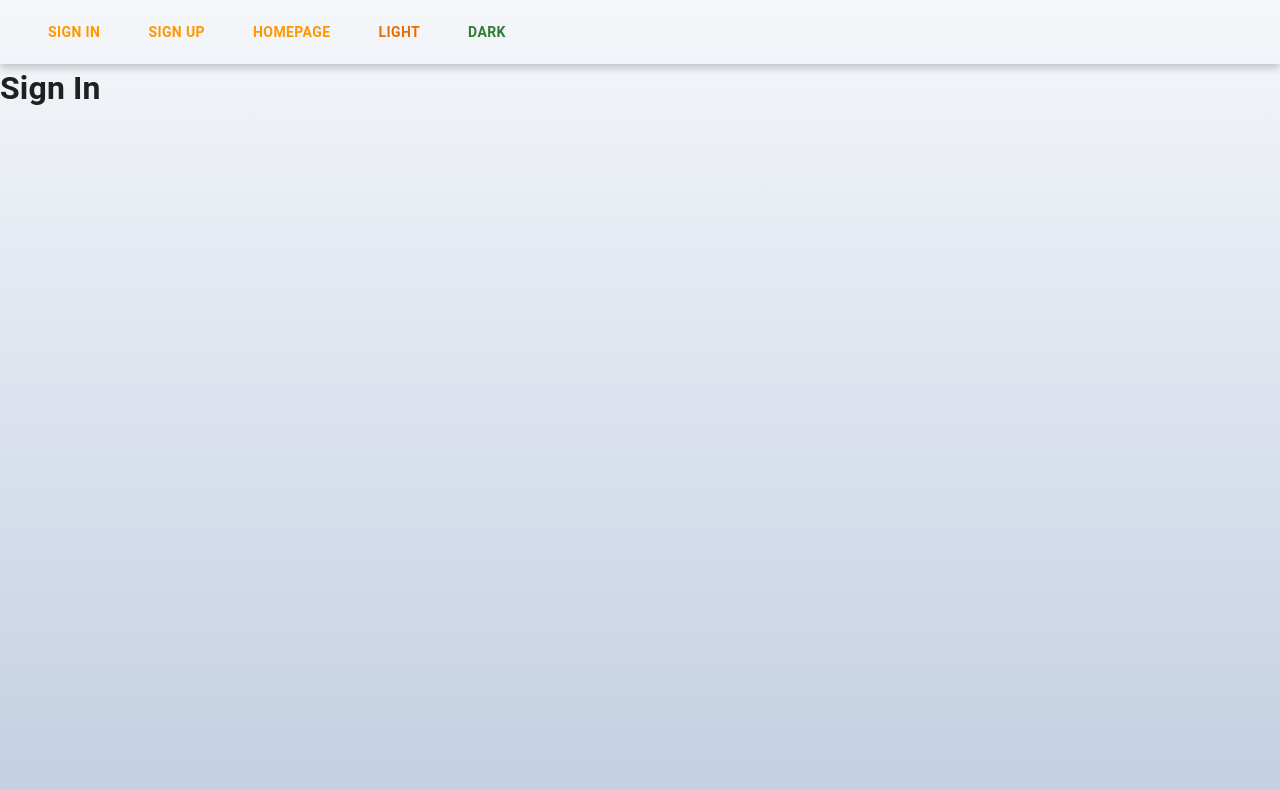
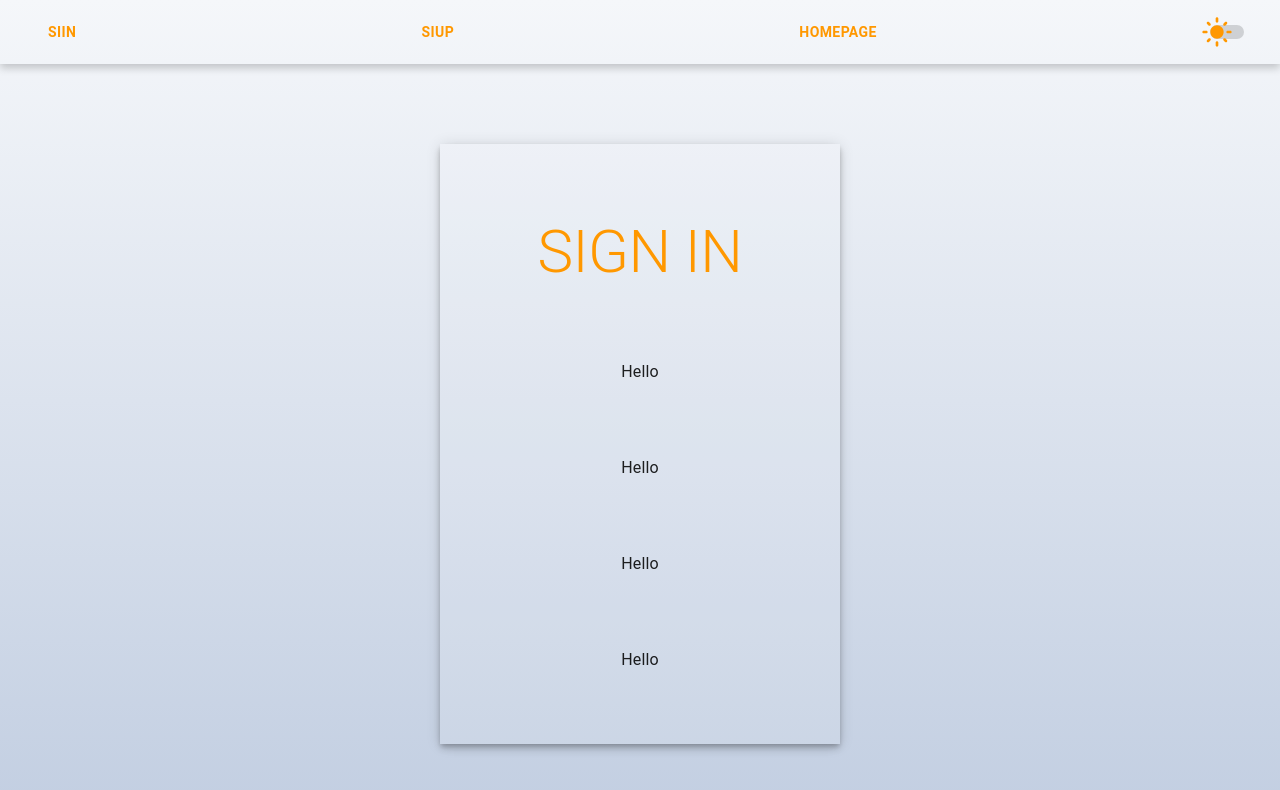
Before and after one commit to ZilionBits/game-store, a React (Vite) app in the folder GameStore-UI/: page /signin in a window 1280 px wide. Shown: the top 790 px of the page. Built offline with nearby package versions, Linux system fonts and the light colour scheme.

Commit message:
design improvements

```diff
--- /dev/null
+++ b/GameStore-UI/src/components/day-night-switch/DayNightSwitch.jsx
@@ -0,0 +1,45 @@
+import { styled, Switch } from "@mui/material";
+import { DarkMode, LightMode } from "@mui/icons-material";
+import { useColorScheme } from "@mui/material";
+
+const DayNightSwitch = () => {
+    const { mode, setMode } = useColorScheme();
+    if (!mode) {
+      return null;
+    }
+
+    const handleSwitchState = (event) => {
+      const isDarkMode = event.target.checked;
+      setMode(isDarkMode ? 'dark' : 'light');
+    };
+
+    const CustomDarkModeIcon = styled(DarkMode)({
+        position:'relative',
+        fontSize:'2rem',
+        bottom:'5.6px'
+    })
+
+    const CustomLightModeIcon = styled(LightMode)({
+        position:'relative',
+        fontSize:'2rem',
+        fill:'#ff9800',
+        bottom:'5.6px',
+        right:'6px'
+    })
+
+    return (
+        <Switch
+        checked={mode === 'dark'}
+        checkedIcon={<CustomDarkModeIcon />}
+        icon={<CustomLightModeIcon />}
+        onChange={handleSwitchState}
+        sx={{
+            '& .MuiSwitch-track': {
+                opacity:'0.15'
+            }
+        }}
+      />
+    )
+}
+
+export default DayNightSwitch;
--- a/GameStore-UI/src/components/navigation-bar/NavigationBar.jsx
+++ b/GameStore-UI/src/components/navigation-bar/NavigationBar.jsx
@@ -1,22 +1,24 @@
-import { AppBar, Button, Toolbar, useColorScheme } from '@mui/material';
+import { AppBar, Button, Toolbar } from '@mui/material';
 import { Link, Outlet } from 'react-router';
+import DayNightSwitch from '../day-night-switch/DayNightSwitch';
 
 export const NavigationBar = () => {
 
-    const {mode, setMode} = useColorScheme();
-    if(!mode){
-        return null;
-    }
 
   return (
     <>
-      <AppBar elevation={0} position='sticky' sx={{top:'0px'}}>
+      <AppBar elevation={0} position="sticky" sx={{top:'0px'}}>
         <Toolbar>
-          <Button component={Link} to='/signin'>Sign In</Button>
-          <Button component={Link} to="/signup">Sign Up</Button>
-          <Button component={Link} to="/">Homepage</Button>
-          <Button onClick={() => setMode('light')} color='warning'>Light</Button>
-          <Button onClick={() => setMode('dark')} color='success'>Dark</Button>
+          <Button component={Link} to="/signin">
+            SiIn
+          </Button>
+          <Button component={Link} to="/signup">
+            SiUp
+          </Button>
+          <Button component={Link} to="/">
+            Homepage
+          </Button>
+          <DayNightSwitch/>
         </Toolbar>
       </AppBar>
       <Outlet />
--- a/GameStore-UI/src/components/sign-in/SignIn.jsx
+++ b/GameStore-UI/src/components/sign-in/SignIn.jsx
@@ -1,8 +1,29 @@
+import { Stack, styled, Typography } from '@mui/material';
+
 export const SignIn = () => {
+  const SignInCard = styled(Stack)(({ theme }) => ({
+    position: 'relative',
+    width: '400px',
+    height: '600px',
+    margin: 'auto',
+    top: '10vh',
+    display: 'flex',
+    flexDirection: 'column',
+    alignItems: 'center',
+    justifyContent: 'space-evenly',
+    boxShadow: theme.shadows[5],
+    backgroundColor: 'rgba(255, 255, 255, 0.1)',
+  }));
 
-    return (
-        <>
-        <h1>Sign In</h1>
-        </>
-    )
-}
+  return (
+    <>
+      <SignInCard>
+        <Typography variant='h2' color='primary'>SIGN IN</Typography>
+        <Typography>Hello</Typography>
+        <Typography>Hello</Typography>
+        <Typography>Hello</Typography>
+        <Typography>Hello</Typography>
+      </SignInCard>
+    </>
+  );
+};
--- a/GameStore-UI/src/styles/CustomTheme.jsx
+++ b/GameStore-UI/src/styles/CustomTheme.jsx
@@ -70,6 +70,13 @@ const theme = createTheme({
         },
       }),
     },
+    MuiToolbar:{
+      styleOverrides:{
+        root:{
+          justifyContent:'space-between',
+        }
+      }
+    }
   },
 });
 
@@ -77,7 +84,7 @@ const theme = createTheme({
 export const CustomTheme = ({ children }) => {
   return (
     <ThemeProvider theme={theme}>
-      <CssBaseline /> {children}
+      <CssBaseline enableColorScheme/> {children}
     </ThemeProvider>
   );
 };
```
